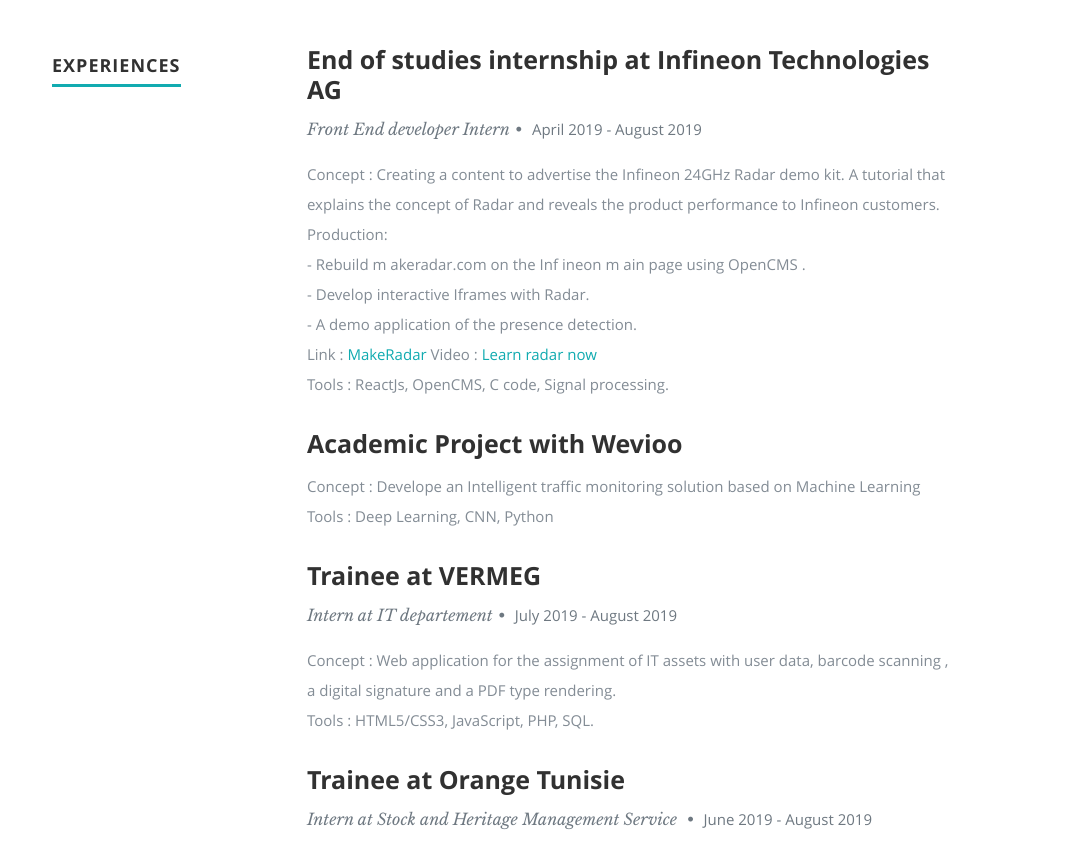
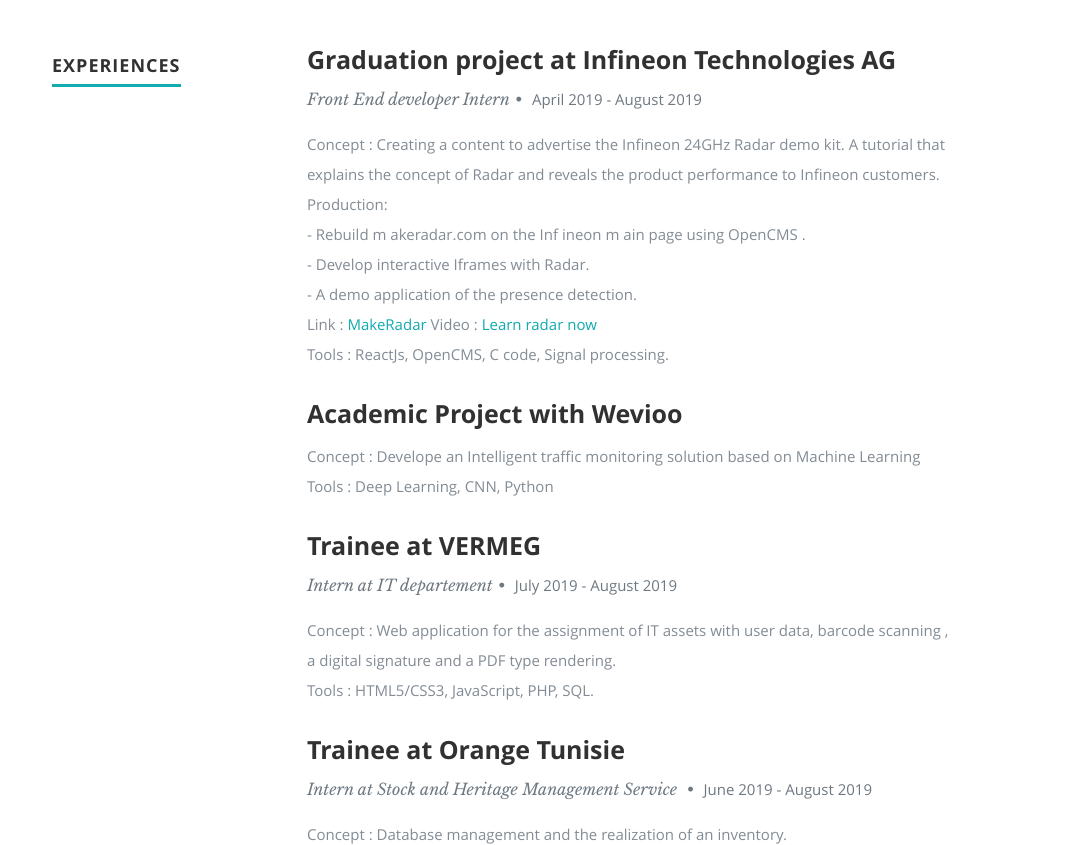
Before and after one commit to JmourMohamed/CV, a plain HTML site: page index.html in a window 1280 px wide. Shown: the part 1836-2681 px from the top of the page, without its empty margins (98-1181 px from the left). Drawn offline with nearby package versions, Linux system fonts and the light colour scheme.

Commit message:
Update index.html

```diff
--- a/index.html
+++ b/index.html
@@ -196,7 +196,7 @@
 
                <div class="twelve columns">
 
-                  <h3>End of studies internship at Infineon Technologies AG</h3>
+                  <h3>Graduation project at Infineon Technologies AG</h3>
                   <p class="info">Front End developer Intern<span>&bull;</span> <em class="date">April 2019 - August 2019</em></p>
 
                   <p>
```
